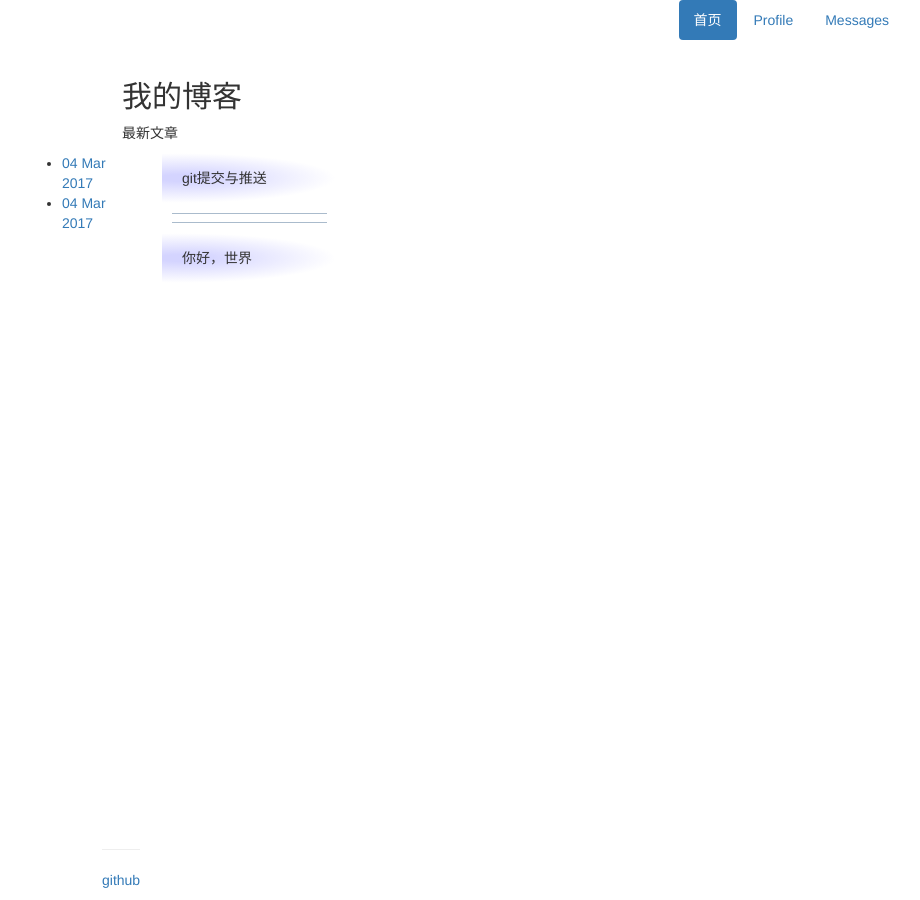
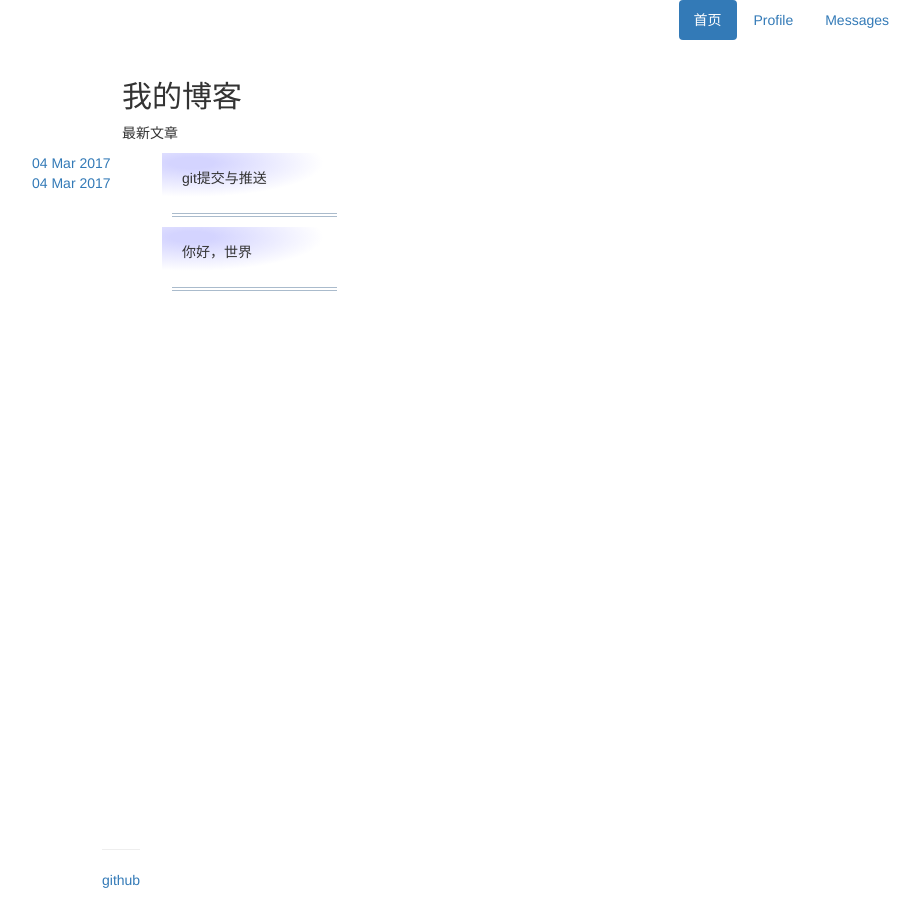
Before and after one commit to ww19960906/ww19960906.github.io, a Jekyll site: the page built from index.html, in a window 1280 px wide. Shown: the whole page, without its empty margins (137-1057 px from the left). Built offline with Jekyll 4.4.1, drawn with Linux system fonts in a browser that asks for light colours.

Commit message:
更改样式

```diff
--- a/css/index.css
+++ b/css/index.css
@@ -2,22 +2,25 @@
   display: none;
 }
 
+.postList ul{
+  list-style-type: none;
+}
+
 .postList li{
   line-height: 50px;
-  list-style: none;
 }
 
-.postList li:after{
+.postList li::after{
   content: "";
   display: block;
   width: auto;
-  height: 10px;
+  height: 4px;
   margin: 10px;
   border-top: 1px solid #abc;
   border-bottom: 1px solid #abc;
 }
 
-.postList li:last-child:after{
+.postList li::last-child:after{
   display: none;
 }
 
@@ -28,6 +31,11 @@
 }
 
 .postEcp{
+  overflow: hidden;
+  text-overflow: ellipsis;
+  line-height: 25px;
+  width: 95%;
+  padding-left: 10px;
   color: #444;
 }
 
@@ -35,8 +43,13 @@
   .dateList{
     position: fixed;
     display: block;
-    width: 90px;
+    width: 100px;
     margin-left: -100px;
+  }
+
+  .dateList ul{
+    padding-left: 10px;
+    list-style-type: none;
   }
 
   .dateList li>a{
@@ -51,16 +64,17 @@
 
   .postList li>a{
     display: block;
+    overflow: hidden;
+    text-overflow:ellipsis;
     height: 50px;
-    overflow: hidden;
     text-decoration: none;
-    background: radial-gradient(at 20px 25px, rgba(212, 212, 255, 1) 10%, rgba(0, 0, 0, 0) 70%);
+    background: radial-gradient(at 30px 10px, rgba(212, 212, 255, 1) 10%, rgba(0, 0, 0, 0) 60%);
     transition: height 0.30s ease-in;
   }
 
   .postList li>a:hover{
-    height: 100px;
-    transition: height 0.75s ease-in;
+    height: 98px;
+    transition: height 0.75s ease-in 0.3s;
   }
 
   .postUrl{
```
